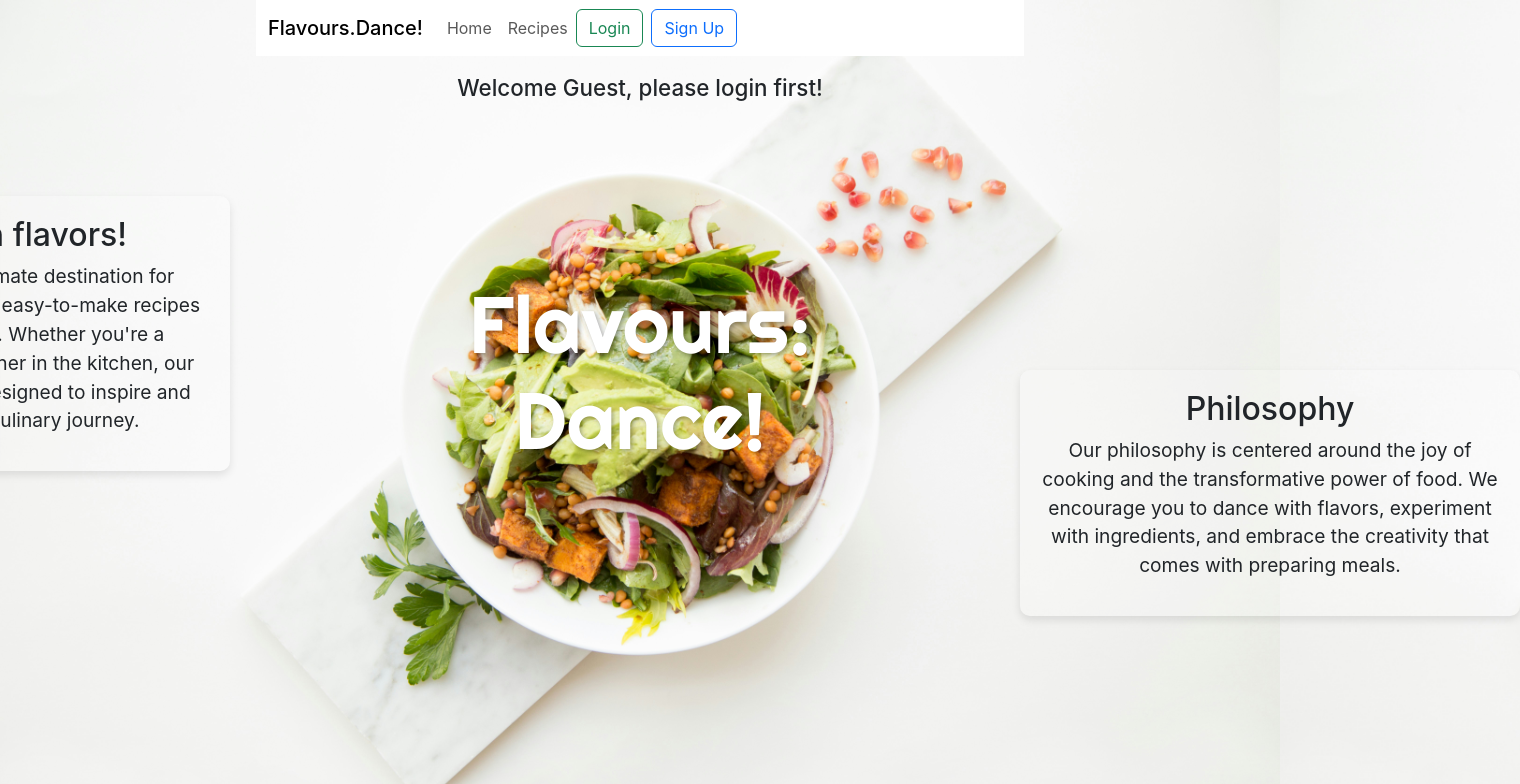
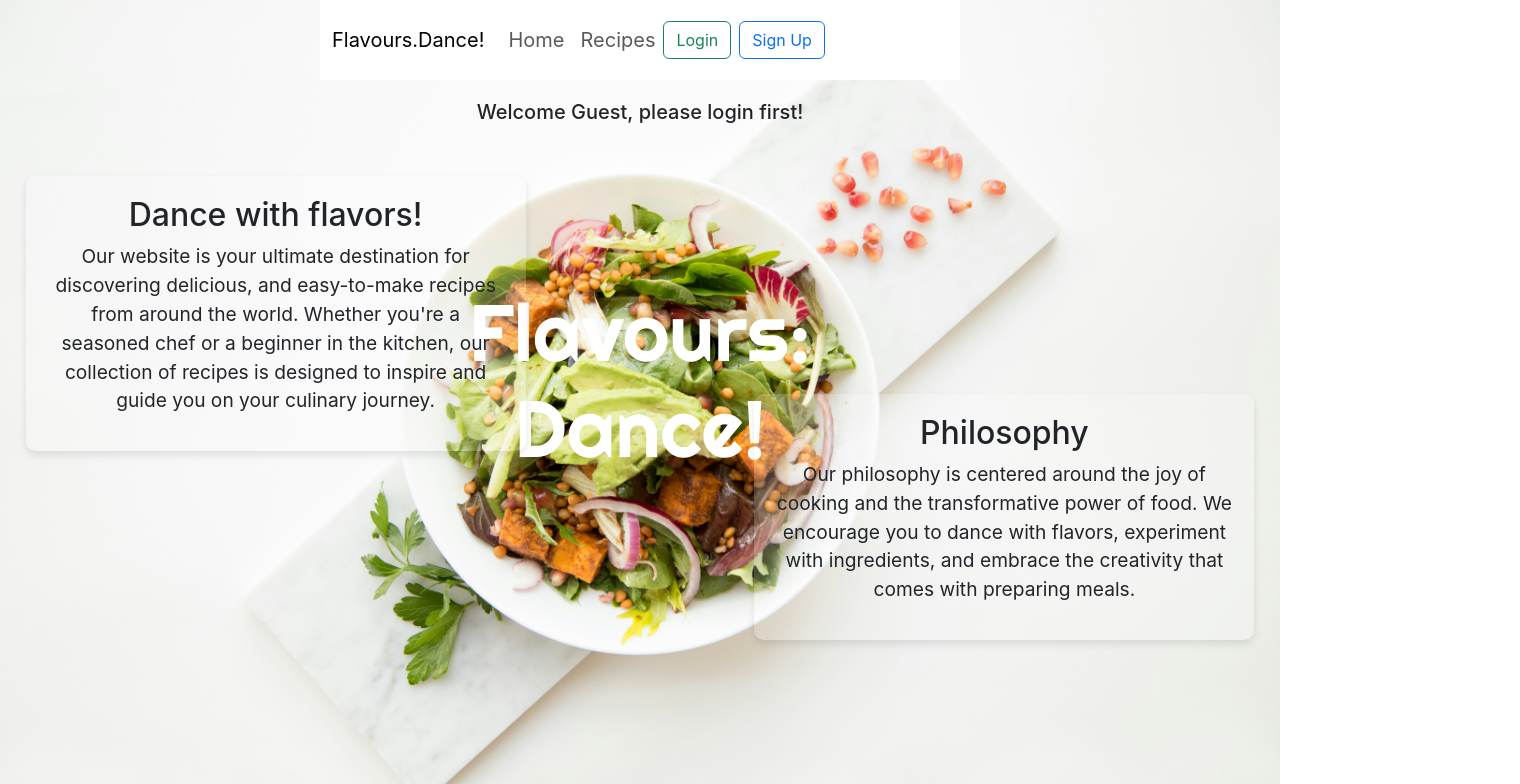
Before and after one commit to AlexGoesCode/R-Vite-TS-Recipes, a React (Vite) app: page / in a window 1280 px wide. Shown: the top 784 px of the page, 1520 px wide, since content can reach past the window. Built offline with nearby package versions, Linux system fonts and the light colour scheme; no server answers.

Commit message:
deleted index. CSS changes

```diff
--- a/src/App.css
+++ b/src/App.css
@@ -39,3 +39,16 @@ code {
 .dim {
   background-color: rgba(0, 0, 0, 0.3);
 }
+
+@media (max-width: 768px) {
+  custom-navbar {
+    width: 100%;
+    position: fixed;
+  }
+
+  footer {
+    position: fixed;
+    bottom: 0%;
+    width: 80%;
+  }
+}
--- a/src/components/custom-navbar/CustomNavbar.css
+++ b/src/components/custom-navbar/CustomNavbar.css
@@ -1,8 +1,10 @@
 /* Mobile-first styles */
 .navbar {
-  width: 60%; /* Ensure the navbar takes the full width */
+  width: 50%; /* Ensure the navbar takes the full width */
   background-color: #fff; /* Optional: To make sure the navbar has a background */
   z-index: 1000; /* Optional: To make sure the navbar is above other elements */
+  height: 80px; /* Align the navbar items to the right */
+  font-size: 20px; /* Optional: To make the text larger */
 }
 
 /* Ensure the navbar items stay on the same line until it collapses */
@@ -22,5 +24,4 @@
 .navbar .d-flex {
   display: flex;
   align-items: center;
-  margin-left: auto; /* Move the user info and buttons to the right edge */
 }
--- a/src/index.css
+++ /dev/null
@@ -1,68 +0,0 @@
-:root {
-  font-family: Inter, system-ui, Avenir, Helvetica, Arial, sans-serif;
-  line-height: 1.5;
-  font-weight: 400;
-
-  color-scheme: light dark;
-  color: rgba(255, 255, 255, 0.87);
-  background-color: #242424;
-
-  font-synthesis: none;
-  text-rendering: optimizeLegibility;
-  -webkit-font-smoothing: antialiased;
-  -moz-osx-font-smoothing: grayscale;
-}
-
-a {
-  font-weight: 500;
-  color: #646cff;
-  text-decoration: inherit;
-}
-a:hover {
-  color: #535bf2;
-}
-
-body {
-  margin: 0;
-  /* display: flex;
-  place-items: center;
-  min-width: 320px;
-  min-height: 100vh; */
-}
-
-h1 {
-  font-size: 3.2em;
-  line-height: 1.1;
-}
-
-button {
-  border-radius: 8px;
-  border: 1px solid transparent;
-  padding: 0.6em 1.2em;
-  font-size: 1em;
-  font-weight: 500;
-  font-family: inherit;
-  background-color: #1a1a1a;
-  cursor: pointer;
-  transition: border-color 0.25s;
-}
-button:hover {
-  border-color: #646cff;
-}
-button:focus,
-button:focus-visible {
-  outline: 4px auto -webkit-focus-ring-color;
-}
-
-@media (prefers-color-scheme: light) {
-  :root {
-    color: #213547;
-    background-color: #ffffff;
-  }
-  a:hover {
-    color: #747bff;
-  }
-  button {
-    background-color: #f9f9f9;
-  }
-}
--- a/src/main.tsx
+++ b/src/main.tsx
@@ -1,7 +1,6 @@
 import React from 'react';
 import ReactDOM from 'react-dom/client';
 import App from './App.tsx';
-import './index.css';
 import { AuthProvider } from './context/AuthContext.tsx';
 
 ReactDOM.createRoot(document.getElementById('root')!).render(
--- a/src/pages/home/Home.css
+++ b/src/pages/home/Home.css
@@ -15,12 +15,16 @@
   top: 20px; /* Adjust as needed */
   left: 50%;
   transform: translateX(-50%);
-  font-size: 7px;
+  font-size: 20px;
+}
+
+h1 {
+  font-size: 20px;
 }
 
 .h2-container {
-  position: absolute;
-  top: 40%; /* Adjust as needed */
+  position: fixed;
+  top: 48%; /* Adjust as needed */
   left: 50%;
   transform: translate(-50%, -50%);
   font-family: 'Righteous', sans-serif;
@@ -31,7 +35,6 @@
 
 .h2-container h2 {
   font-size: 5em;
-  text-shadow: 2px 2px 4px rgba(0, 0, 0, 0.3); /* Add shadow */
 }
 
 .home-container {
@@ -41,31 +44,27 @@
 }
 
 .intro-block {
-  position: absolute;
-  top: 20%; /* Adjust as needed */
-  left: 10%; /* Adjust as needed */
+  position: fixed;
+  top: 22%; /* Adjust as needed */
+  left: 2%; /* Adjust as needed */
   background-color: rgba(255, 255, 255, 0.2); /* Semi-transparent background */
   border-radius: 10px;
   padding: 20px;
   box-shadow: 0 4px 8px rgba(0, 0, 0, 0.1);
   font-size: 1.2em;
   width: 500px;
-  margin-left: -910px;
-  margin-top: -20px;
 }
 
 .philosophy-block {
-  position: absolute;
+  position: fixed;
   bottom: 20%; /* Adjust as needed */
-  right: 10%; /* Adjust as needed */
+  right: 2%; /* Adjust as needed */
   background-color: rgba(255, 255, 255, 0.2); /* Semi-transparent background */
   border-radius: 10px;
   padding: 20px;
   box-shadow: 0 4px 8px rgba(0, 0, 0, 0.1);
   font-size: 1.2em;
-  margin-right: -880px;
   width: 500px;
-  margin-bottom: +80px;
 }
 
 @media (max-width: 768px) {
--- a/src/pages/login/Login.tsx
+++ b/src/pages/login/Login.tsx
@@ -5,19 +5,22 @@ import { signInWithEmailAndPassword } from 'firebase/auth';
 import { auth } from '../../../firebaseConfig';
 
 const Login = () => {
-  const [username, setUsername] = useState('');
-  const [password, setPassword] = useState('');
-  const [error, setError] = useState('');
-  const { setUser } = useAuth();
+  // define the Login component
+  const [username, setUsername] = useState(''); // useState hooks to declare
+  const [password, setPassword] = useState(''); // username and password
+  const [error, setError] = useState(''); // error state
+  const { setUser } = useAuth(); // set the user state after a successful login.
 
   const handleLogin = async () => {
+    // define the handleLogin function
     if (password.length < 6) {
-      setError('Password must be at least 6 characters long.');
+      setError('Password must be at least 6 characters long.'); // check if password has >= 6 characters
       return;
     }
 
     try {
       const userCredential = await signInWithEmailAndPassword(
+        // authenticate the user w. email and pass
         auth,
         username,
         password
@@ -25,12 +28,13 @@ const Login = () => {
       setUser({ email: userCredential.user.email! }); // Set the user object with email
       console.log('User logged in:', userCredential.user);
     } catch (err) {
-      console.error('Error logging in:', err);
+      console.error('Error logging in:', err); // Handle errors by updating the error state variable.
       setError('Failed to log in. Please try again.');
     }
   };
 
   return (
+    // Bootstrap login form
     <Container
       className='d-flex justify-content-center align-items-center'
       style={{ height: '100vh' }}
@@ -41,7 +45,8 @@ const Login = () => {
           className='p-4 border rounded shadow-sm bg-white'
         >
           <h2 className='text-center mb-4'>Login</h2>
-          {error && <p className='text-danger'>{error}</p>}
+          {error && <p className='text-danger'>{error}</p>} // Display error
+          message if error state is not empty
           <Form>
             <Form.Group className='mb-3' controlId='formUsername'>
               <Form.Label>E-mail</Form.Label>
--- /dev/null
+++ b/src/pages/login/login.css
@@ -0,0 +1,3 @@
+.d-flex-justify-content-center align-items-center {
+  margin-top: -40px;
+}
```
Also changed, not shown: src/index.tsx (deleted, +0 -11 lines).
